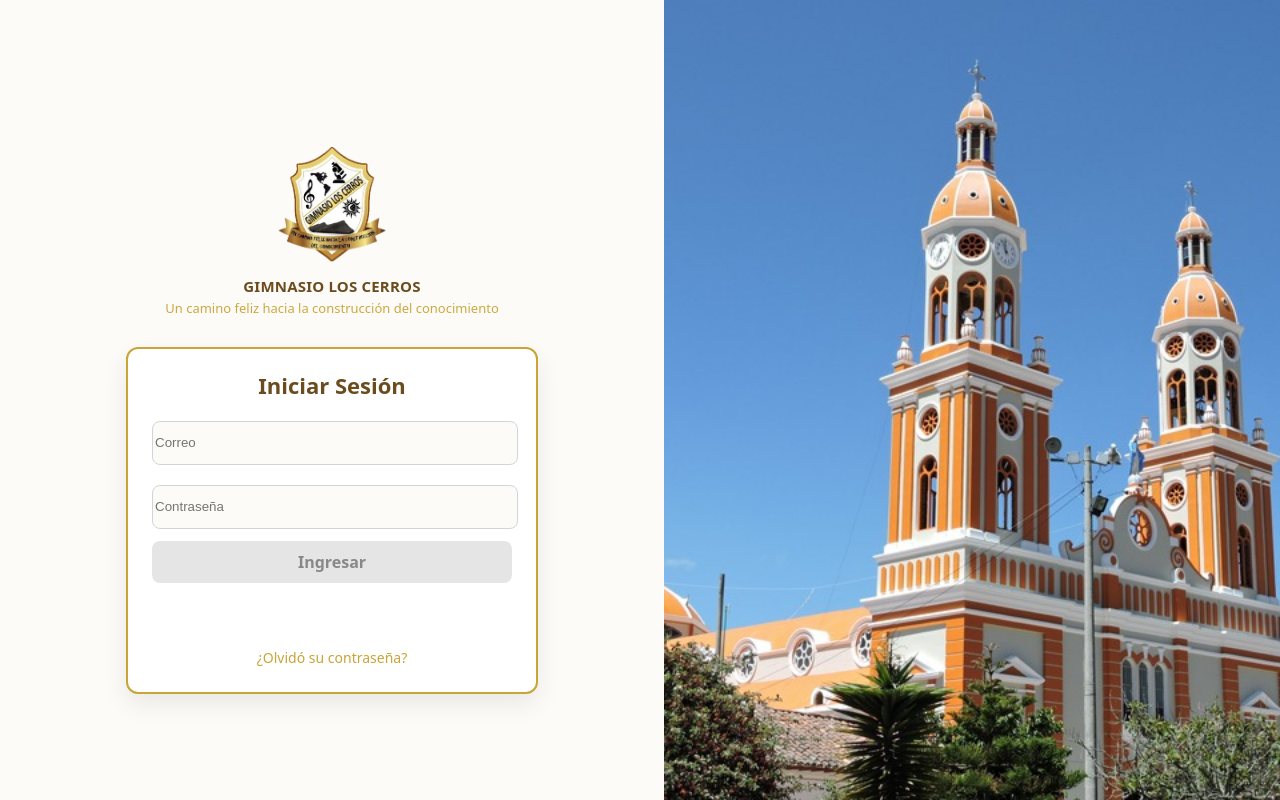
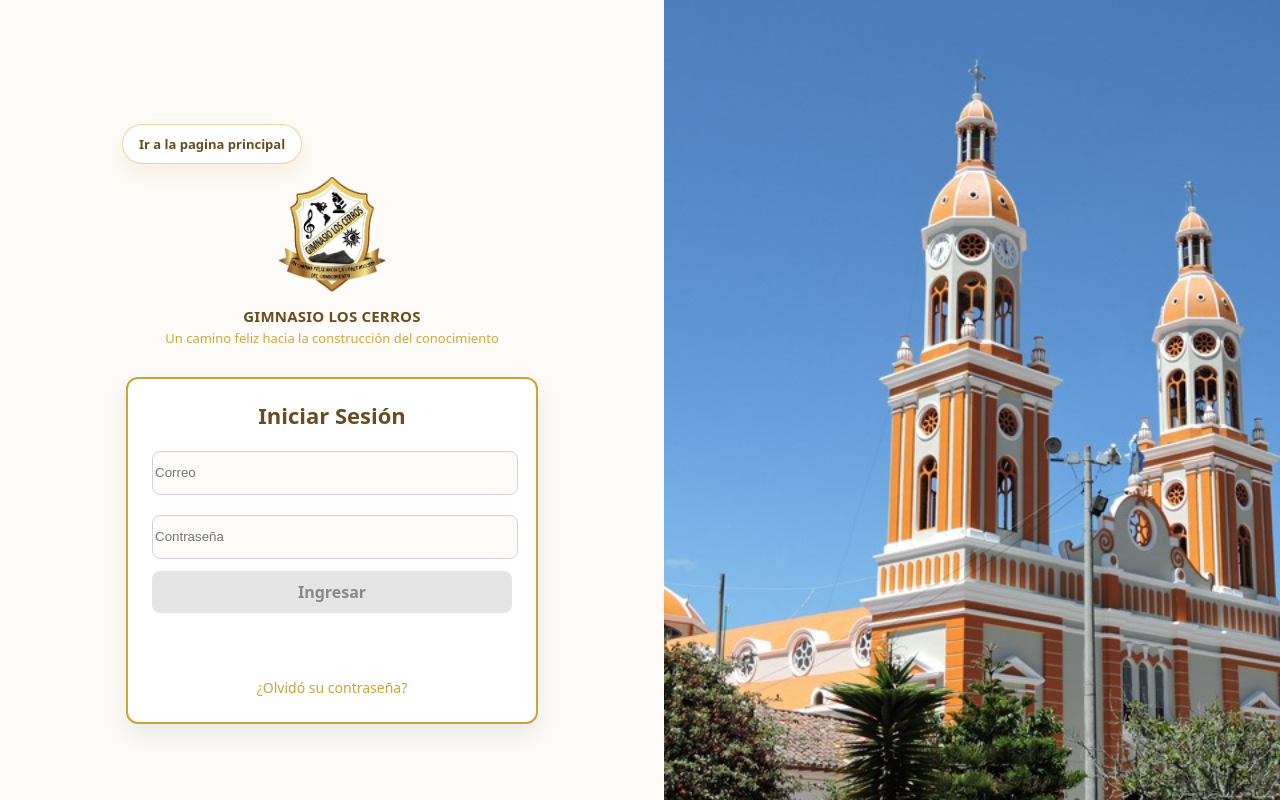
Before and after one commit to murciabrayan/frontend-aula, a React (Vite) app: page /plataforma in a window 1280 px wide. Built offline with nearby package versions, Linux system fonts and the light colour scheme.

Commit message:
Agrega un enlace de inicio al login de la plataforma

```diff
--- a/src/commons/Auth/screens/LoginScreen.tsx
+++ b/src/commons/Auth/screens/LoginScreen.tsx
@@ -52,6 +52,16 @@ const LoginScreen = () => {
     <div className="login-shell">
       <div className="login-left">
         <div className="login-left-inner">
+          <div className="login-topbar">
+            <button
+              type="button"
+              className="login-home-link"
+              onClick={() => navigate("/")}
+            >
+              Ir a la pagina principal
+            </button>
+          </div>
+
           <div className="login-header">
             <img src={logo} alt="Logo Institucional" className="login-logo" />
             <div className="login-institution">
--- a/src/commons/Auth/styles/login.css
+++ b/src/commons/Auth/styles/login.css
@@ -33,6 +33,32 @@
   gap: 20px;
   width: 100%;
   max-width: 420px;
+}
+
+.login-topbar {
+  width: 100%;
+  display: flex;
+  justify-content: flex-start;
+}
+
+.login-home-link {
+  appearance: none;
+  border: 1px solid rgba(201, 164, 55, 0.45);
+  background: rgba(255, 255, 255, 0.92);
+  color: #6b4c1e;
+  border-radius: 999px;
+  padding: 10px 16px;
+  font-size: 13px;
+  font-weight: 700;
+  cursor: pointer;
+  transition: transform 0.18s ease, box-shadow 0.18s ease, background 0.18s ease;
+  box-shadow: 0 10px 22px rgba(201, 164, 55, 0.12);
+}
+
+.login-home-link:hover {
+  transform: translateY(-1px);
+  background: #fff7e3;
+  box-shadow: 0 14px 26px rgba(201, 164, 55, 0.18);
 }
 
 .login-header {
```
